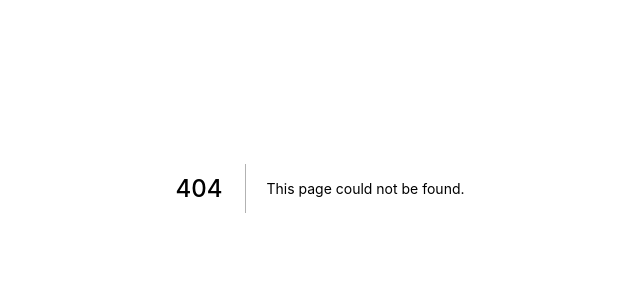
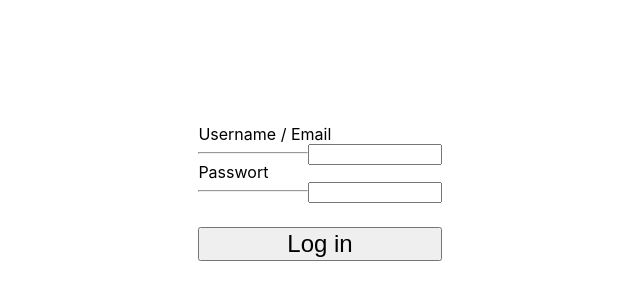
Before and after one commit to JS702/projectb_frontend, a Next.js app: page /login in a window 1280 px wide. Before the commit this address had no page. Shown: the part 212-512 px from the top of the page, without its empty margins (320-960 px from the left). Built offline with nearby package versions, Linux system fonts and the light colour scheme.

Commit message:
login page (nur design)

```diff
--- /dev/null
+++ b/pages/login.js
@@ -0,0 +1,46 @@
+import Head from "next/head";
+import styles from "../styles/Home.module.css";
+
+export default function Register() {
+
+  return (
+    <div className={styles.container}>
+      <Head>
+        <title>Log in</title>
+        <meta name="description" content="Generated by create next app" />
+        <link rel="icon" href="/favicon.ico" />
+      </Head>
+
+      <main className={styles.register}>
+        <div>
+          <div>
+            <form>
+              <div className={styles.inputContainer}>
+                <label>Username / Email</label>
+                <input
+                className={styles.input}
+                  type={"text"}
+                />
+              </div>
+
+              <hr></hr>
+
+              <div className={styles.inputContainer}>
+                <label>Passwort</label>
+                <input
+                className={styles.input}
+                  type={"password"}
+                />
+              </div>
+
+              <hr></hr>
+
+              <button id="buttonRegister" type="submit">Log in</button>
+            </form>
+          </div>
+        </div>
+      </main>
+
+    </div>
+  );
+}
```
